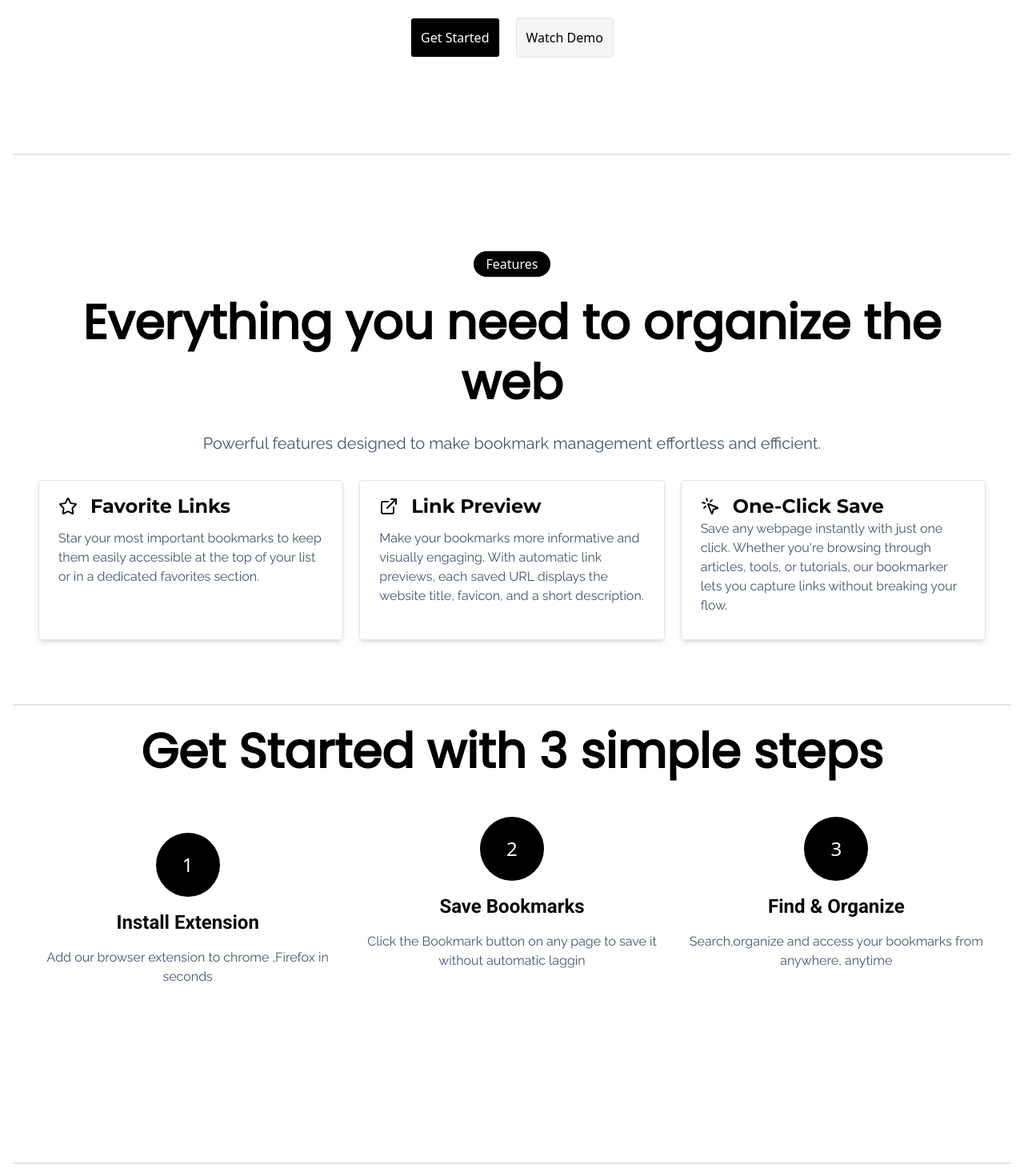
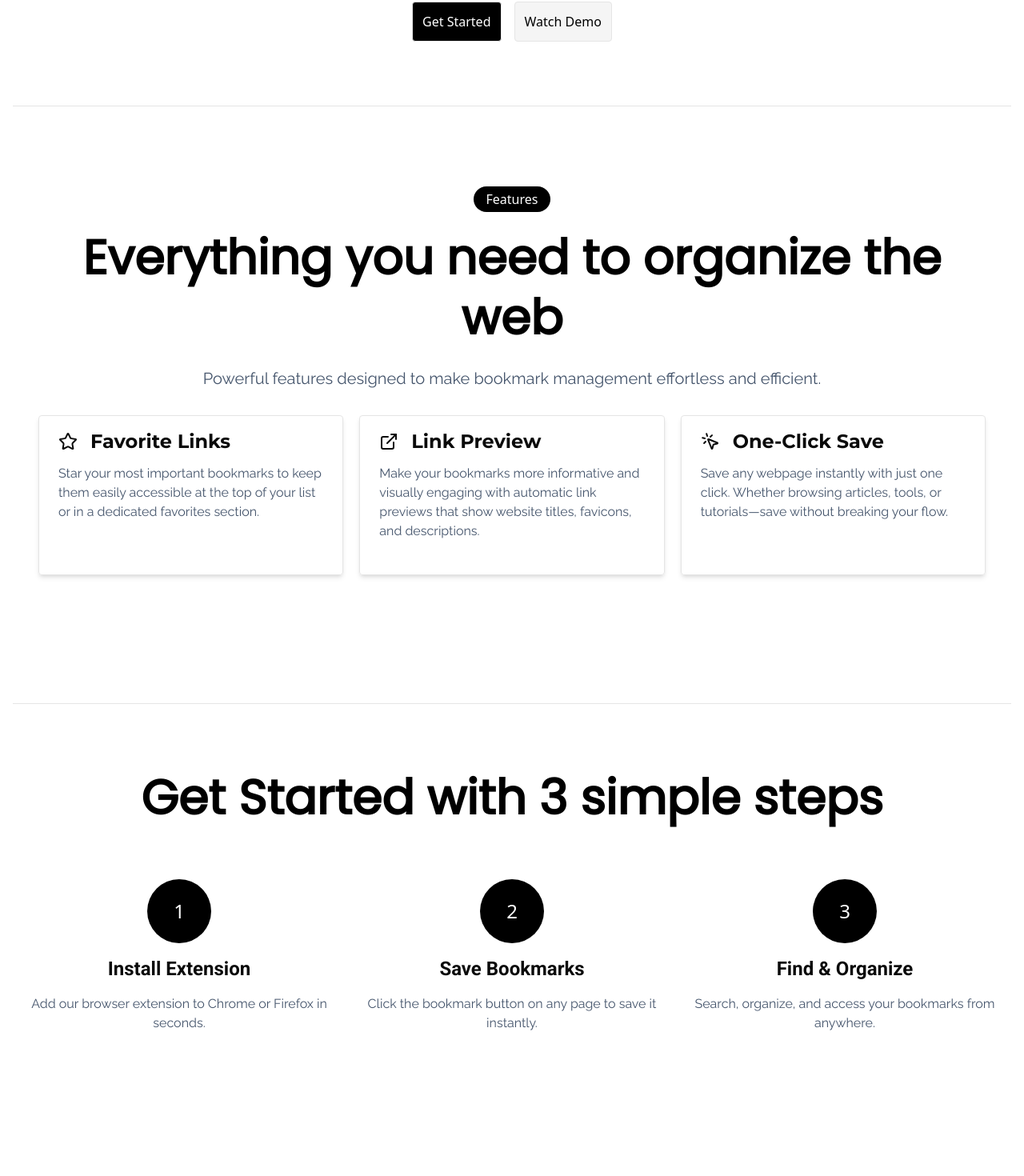
Before and after one commit to sivakumar232/urlBookmark, a React (Vite) app in the folder clientside/bookmark-app/: page / in a window 1280 px wide. Shown: the part 472-1942 px from the top of the page at 80% size. Built offline with nearby package versions, Linux system fonts and the light colour scheme.

Commit message:
add bookmark

```diff
--- a/clientside/bookmark-app/src/components/Landingpage.jsx
+++ b/clientside/bookmark-app/src/components/Landingpage.jsx
@@ -1,19 +1,15 @@
 import React, { useState } from 'react';
 import { Link } from 'react-router-dom';
 import { Switch } from '@/components/ui/switch';
-import { Zap } from 'lucide-react';
-import { Star } from 'lucide-react';
-import { ExternalLink } from 'lucide-react';
-import { MousePointerClick } from 'lucide-react';
-
-
-
+import { Zap, Star, ExternalLink, MousePointerClick } from 'lucide-react';
 
 const Landingpage = () => {
   const [Darkmode, Setdarkmode] = useState(false);
 
   const handlemode = () => {
-    Setdarkmode(prev => !prev);
+    Setdarkmode((prev) => !prev);
+    // Optional: Apply Tailwind dark class to root
+    document.documentElement.classList.toggle('dark');
   };
 
   return (
@@ -22,15 +18,16 @@ const Landingpage = () => {
         {/* Navbar */}
         <nav className="w-full flex flex-wrap justify-between items-center px-4 sm:px-6 md:px-16 py-4 absolute top-0 z-10">
           <h1 className="font-bold font-roboto text-xl text-left text-black dark:text-white">Markio</h1>
-
           <div className="flex flex-wrap items-center gap-3 mt-3 sm:mt-0">
             {/* Dark Mode Toggle */}
             <div className="flex items-center gap-2 px-2">
-              <p className="text-sm sm:text-base text-black dark:text-white">{Darkmode ? 'Light mode' : 'Dark mode'}</p>
+              <p className="text-sm sm:text-base text-black dark:text-white">
+                {Darkmode ? 'Light mode' : 'Dark mode'}
+              </p>
               <Switch onClick={handlemode} />
             </div>
 
-            {/* Login & Signup Buttons */}
+            {/* Login & Signup */}
             <Link to="/login">
               <button className="text-black font-bold px-4 py-2 font-lato rounded hover:scale-105 transition bg-white">
                 Login
@@ -45,10 +42,12 @@ const Landingpage = () => {
         </nav>
 
         {/* Hero Section */}
-        <div className=" mt-45 text-center px-2 space-y-5 sm:px-4">
-          <button className='bg-black text-white px-6 py-1 mx-auto rounded-full font-lato flex items-center transition duration-300'><Zap className='h-4 mr-2 w-4' />
-            Save Time & Stay Organized</button>
-          <h1 className="text-3xl sm:text-5xl  md:text-6xl font-bold leading-tight font-poppins mb-6 text-black dark:text-white">
+        <div className="mt-40 text-center px-2 space-y-5 sm:px-4">
+          <button className="bg-black text-white px-6 py-1 mx-auto rounded-full font-lato flex items-center transition duration-300">
+            <Zap className="h-4 w-4 mr-2" />
+            Save Time & Stay Organized
+          </button>
+          <h1 className="text-3xl sm:text-5xl md:text-6xl font-bold leading-tight font-poppins mb-6 text-black dark:text-white">
             Never Lose a Great <br className="hidden sm:block" />
             Link Again
           </h1>
@@ -57,60 +56,99 @@ const Landingpage = () => {
             <br className="hidden sm:block" />
             all from one beautiful, distraction-free space.
           </p>
-          <div className='space-x-5'>
-            <button className='border p-3 bg-black text-white rounded'>Get Started</button>
-            <button className='border p-3 bg-neutral-100 text-black rounded'>Watch Demo</button>
+          <div className="flex flex-col sm:flex-row justify-center gap-4">
+            <button className="border p-3 bg-black text-white rounded">Get Started</button>
+            <button className="border p-3 bg-neutral-100 text-black rounded">Watch Demo</button>
           </div>
         </div>
-        <div className='relative top-30 w-full border bt-3 '></div>
-        <div className='text-center relative top-30 sm:top-55 px-2 space-y-5 mb-10 sm:px-4'>
-          <button className='bg-black text-white rounded-full mt-5 p-1 px-4'>Features</button>
-          <h1 className='text-3xl sm:text-5xl  md:text-6xl font-bold leading-tight font-poppins mb-6 text-black dark:text-white'>Everything you need to organize the web</h1>
-          <p className='text-base sm:text-lg md:text-xl text-slate-600 dark:text-slate-300 font-raleway mb-8'>Powerful features designed to make bookmark management effortless and efficient.</p>
-          <div className='gap-5 space-y-5  px-4 mb-10 rounded grid grid-cols-1 sm:grid-cols-3'>
-            <div className='border px-6 py-4 h-50 space-y-3 rounded  cursor-pointer shadow-md  hover:scale-105 transition duration-300'>
-              <h1 className='font-bold text-2xl font-montserrat text-left flex gap-4 items-center'><Star className='font-light' />Favorite Links</h1>
-              <p className='text-slate-600 text-sm sm:text-base dark:text-slate-300 text-left font-raleway mb-8'>
-                Star your most important bookmarks to keep them easily accessible at the top of your list or in a dedicated favorites section. </p>
-            </div>
-            <div className='border px-6 space-y-3 py-4 h-50 rounded   cursor-pointer shadow-md hover:scale-105 transition duration-300'>
-              <h1 className='font-bold text-2xl font-montserrat flex items-center gap-4 text-left'><ExternalLink />Link Preview</h1>
-              <p className='text-slate-600 text-sm sm:text-base dark:text-slate-300 text-left font-raleway mb-8'>
-                Make your bookmarks more informative and visually engaging. With automatic link previews, each saved URL displays the website title, favicon, and a short description.
+
+        {/* Divider */}
+        <div className="my-20 w-full border-t" />
+
+        {/* Features Section */}
+        <div className="text-center px-2 space-y-5 mb-10 sm:px-4">
+          <button className="bg-black text-white rounded-full mt-5 p-1 px-4">Features</button>
+          <h1 className="text-3xl sm:text-5xl md:text-6xl font-bold leading-tight font-poppins mb-6 text-black dark:text-white">
+            Everything you need to organize the web
+          </h1>
+          <p className="text-base sm:text-lg md:text-xl text-slate-600 dark:text-slate-300 font-raleway mb-8">
+            Powerful features designed to make bookmark management effortless and efficient.
+          </p>
+          <div className="grid grid-cols-1 sm:grid-cols-3 gap-5 px-4 mb-10">
+            <div className="border px-6 py-4 h-[200px] space-y-3 rounded cursor-pointer shadow-md hover:scale-105 transition duration-300">
+              <h1 className="font-bold text-2xl font-montserrat text-left flex gap-4 items-center">
+                <Star /> Favorite Links
+              </h1>
+              <p className="text-slate-600 text-sm sm:text-base dark:text-slate-300 text-left font-raleway">
+                Star your most important bookmarks to keep them easily accessible at the top of your list or in a
+                dedicated favorites section.
               </p>
             </div>
-            <div className='border px-6 py-4 h-50 rounded  cursor-pointer shadow-md hover:scale-105 transition duration-300 '>
-              <h1 className='font-bold text-2xl font-montserrat text-left flex items-center gap-4'><MousePointerClick />One-Click Save</h1>
-              <p className='text-slate-600 text-sm sm:text-base dark:text-slate-300 text-left font-raleway mb-8'>Save any webpage instantly with just one click. Whether you're browsing through articles, tools, or tutorials, our bookmarker lets you capture links without breaking your flow.</p>
+            <div className="border px-6 py-4 h-[200px] space-y-3 rounded cursor-pointer shadow-md hover:scale-105 transition duration-300">
+              <h1 className="font-bold text-2xl font-montserrat flex items-center gap-4 text-left">
+                <ExternalLink /> Link Preview
+              </h1>
+              <p className="text-slate-600 text-sm sm:text-base dark:text-slate-300 text-left font-raleway">
+                Make your bookmarks more informative and visually engaging with automatic link previews that show
+                website titles, favicons, and descriptions.
+              </p>
             </div>
-          </div>
-
-
-        </div>
-        <div className='relative top-20 sm:top-50 w-full border  '></div>
-        <div className='text-center relative top-30 sm:top-55 px-2 space-y-8 mb-40 sm:px-4'>
-          <h1 className='text-3xl sm:text-5xl  md:text-6xl font-bold leading-tight font-poppins mb-6 text-black dark:text-white'>Get Started with 3 simple steps</h1>
-          <div className='grid grid-cols-1 sm:grid-cols-3'>
-            <div className='mt-5'>
-              <button className='w-20 h-20 bg-black text-white rounded-full mb-4 mt-5'><h1 className='text-2xl '>1</h1></button>
-              <h1 className='text-2xl font-roboto font-bold mb-4'>Install Extension</h1>
-              <p className='text-slate-600 text-sm sm:text-base dark:text-slate-300 text-center font-raleway'>Add our browser extension to chrome ,Firefox in seconds</p>
-            </div>
-            <div >
-              <button className='w-20 h-20 bg-black text-white rounded-full mb-4 mt-5'><h1 className='text-2xl '>2</h1></button>
-              <h1 className='text-2xl font-roboto font-bold mb-4'>Save Bookmarks</h1>
-              <p className='text-slate-600 text-sm sm:text-base dark:text-slate-300 text-center font-raleway'>Click the Bookmark button on any page to save it without automatic laggin</p>
-            </div>
-            <div >
-              <button className='w-20 h-20 bg-black text-white rounded-full mb-4 mt-5'><h1 className='text-2xl '>3</h1></button>
-              <h1 className='text-2xl font-roboto font-bold mb-4'>Find & Organize</h1>
-              <p className='text-slate-600 text-sm sm:text-base dark:text-slate-300 text-center font-raleway'>Search,organize and access your bookmarks from anywhere, anytime</p>
+            <div className="border px-6 py-4 h-[200px] space-y-3 rounded cursor-pointer shadow-md hover:scale-105 transition duration-300">
+              <h1 className="font-bold text-2xl font-montserrat text-left flex items-center gap-4">
+                <MousePointerClick /> One-Click Save
+              </h1>
+              <p className="text-slate-600 text-sm sm:text-base dark:text-slate-300 text-left font-raleway">
+                Save any webpage instantly with just one click. Whether browsing articles, tools, or tutorials—save
+                without breaking your flow.
+              </p>
             </div>
           </div>
         </div>
-        <div className='relative top-30 sm:top-70 w-full border '></div>
 
+        <div className="my-20 w-full border-t" />
 
+        <div className="text-center px-2 space-y-8 mb-40 sm:px-4">
+          <h1 className="text-3xl sm:text-5xl md:text-6xl font-bold leading-tight font-poppins mb-6 text-black dark:text-white">
+            Get Started with 3 simple steps
+          </h1>
+          <div className="grid grid-cols-1 sm:grid-cols-3 gap-8">
+            {/* Step 1 */}
+            <div className="mt-5">
+              <button className="w-20 h-20 bg-black text-white rounded-full mb-4 mt-5">
+                <h1 className="text-2xl">1</h1>
+              </button>
+              <h1 className="text-2xl font-roboto font-bold mb-4">Install Extension</h1>
+              <p className="text-slate-600 text-sm sm:text-base dark:text-slate-300 text-center font-raleway">
+                Add our browser extension to Chrome or Firefox in seconds.
+              </p>
+            </div>
+
+            {/* Step 2 */}
+            <div className="mt-5">
+              <button className="w-20 h-20 bg-black text-white rounded-full mb-4 mt-5">
+                <h1 className="text-2xl">2</h1>
+              </button>
+              <h1 className="text-2xl font-roboto font-bold mb-4">Save Bookmarks</h1>
+              <p className="text-slate-600 text-sm sm:text-base dark:text-slate-300 text-center font-raleway">
+                Click the bookmark button on any page to save it instantly.
+              </p>
+            </div>
+
+            {/* Step 3 */}
+            <div className="mt-5">
+              <button className="w-20 h-20 bg-black text-white rounded-full mb-4 mt-5">
+                <h1 className="text-2xl">3</h1>
+              </button>
+              <h1 className="text-2xl font-roboto font-bold mb-4">Find & Organize</h1>
+              <p className="text-slate-600 text-sm sm:text-base dark:text-slate-300 text-center font-raleway">
+                Search, organize, and access your bookmarks from anywhere.
+              </p>
+            </div>
+          </div>
+        </div>
+
+        {/* Final Divider */}
+        <div className="my-20 w-full border-t" />
       </div>
     </div>
   );
```
Also changed, not shown: clientside/bookmark-app/src/components/Dashboard.jsx (+14 -14 lines).
